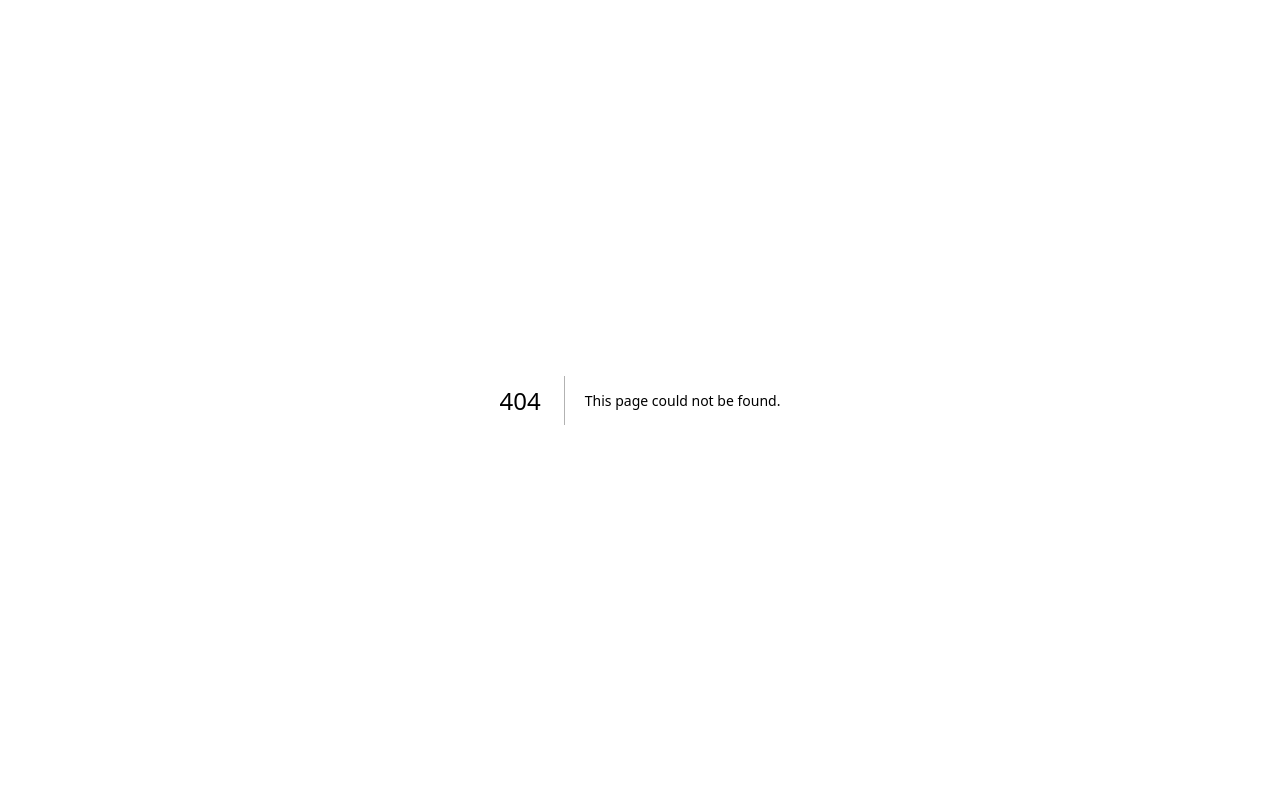
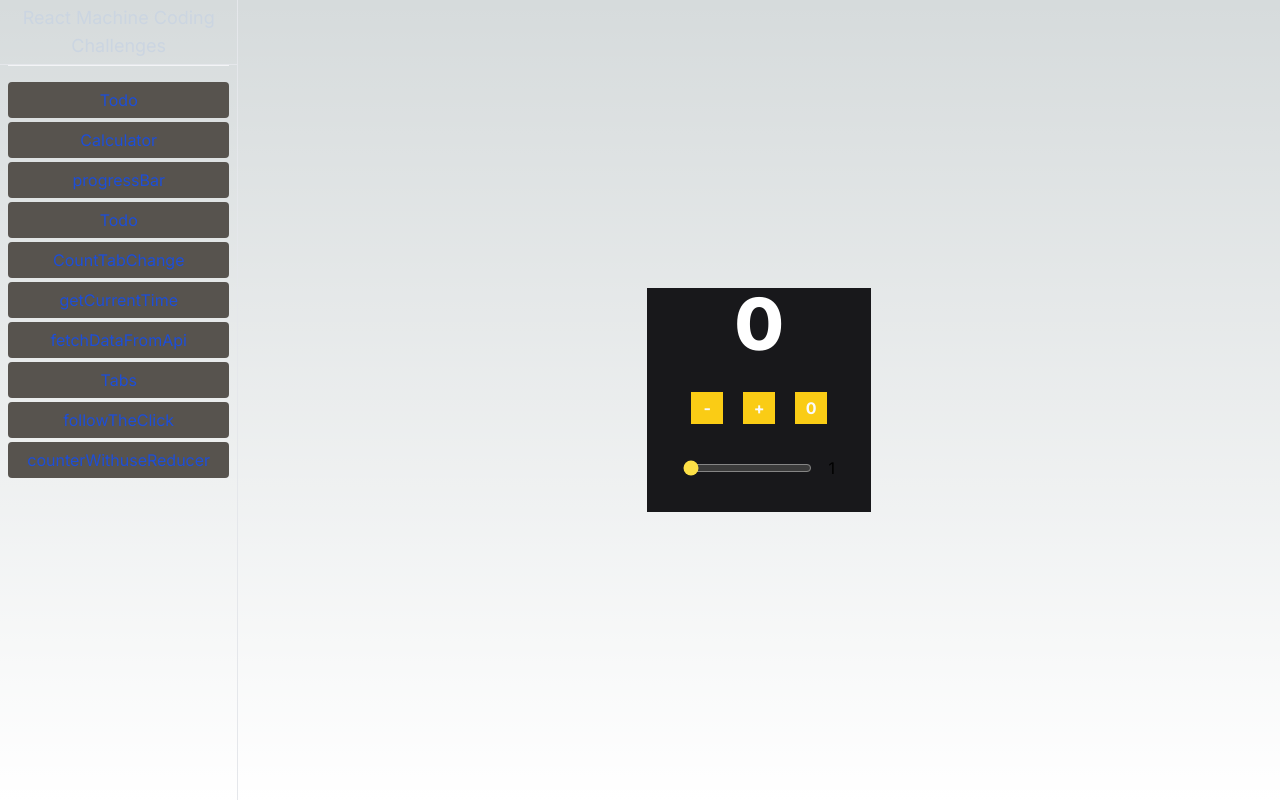
Before and after one commit to Surya-Thombare/react-machine-coding, a Next.js app: page /react-machine-coding/counterWithuseReducer in a window 1280 px wide. Before the commit this address had no page. Built offline with nearby package versions, Linux system fonts and the light colour scheme.

Commit message:
counterWithuseReducer

```diff
--- /dev/null
+++ b/app/react-machine-coding/counterWithuseReducer/page.tsx
@@ -0,0 +1,80 @@
+"use client";
+import * as React from "react";
+import Slider from "@/components/slider";
+
+interface State {
+  count: number;
+  step: number;
+}
+
+type Action =
+  | { type: "increment" }
+  | { type: "decrement" }
+  | { type: "reset" }
+  | { type: "updateStep"; step: number };
+
+function reducer(state: State, action: Action): State {
+  if (action.type === "increment") {
+    return {
+      count: state.count + state.step,
+      step: state.step,
+    };
+  } else if (action.type === "decrement") {
+    return {
+      count: state.count - state.step,
+      step: state.step,
+    };
+  } else if (action.type === "reset") {
+    return {
+      count: 0,
+      step: state.step,
+    };
+  } else if (action.type === "updateStep") {
+    return {
+      count: state.count,
+      step: action.step,
+    };
+  } else {
+    throw new Error("This action type isn't supported.");
+  }
+}
+
+export default function Counter() {
+  const [state, dispatch] = React.useReducer(reducer, {
+    count: 0,
+    step: 1,
+  });
+
+  const handleIncrement = () => dispatch({ type: "increment" });
+  const handleDecrement = () => dispatch({ type: "decrement" });
+  const handleReset = () => dispatch({ type: "reset" });
+  const handleUpdateStep = (step: number) =>
+    dispatch({ type: "updateStep", step });
+
+  return (
+    <main className="m-auto flex flex-col bg-zinc-900 w-56 h-56 items-center gap-8">
+      <h1 className="text-white font-extrabold text-7xl">{state.count}</h1>
+      <div className="flex gap-5">
+        <button
+          onClick={handleDecrement}
+          className=" bg-yellow-400 h-8 w-8 text-gray-50 font-bold"
+        >
+          -
+        </button>
+        <button
+          onClick={handleIncrement}
+          className=" bg-yellow-400 h-8 w-8 text-gray-50 font-bold"
+        >
+          +
+        </button>
+        <button
+          onClick={handleReset}
+          className=" bg-yellow-400 h-8 w-8 text-gray-50 font-bold"
+        >
+          0
+        </button>
+      </div>
+      <Slider min={1} max={10} onChange={handleUpdateStep} />
+    </main>
+  );
+}
--- a/components/Sidebar.tsx
+++ b/components/Sidebar.tsx
@@ -87,6 +87,14 @@ const Sidebar = ({ challengesList = {} }) => {
                     followTheClick
                   </Link>
                 </li>
+                <li>
+                  <Link
+                    href="/react-machine-coding/counterWithuseReducer"
+                    className="t group relative flex justify-center rounded bg-stone-600 px-2 py-1.5 text-blue-700"
+                  >
+                    counterWithuseReducer
+                  </Link>
+                </li>
               </ul>
             </div>
           </div>
--- /dev/null
+++ b/components/slider.tsx
@@ -0,0 +1,31 @@
+"use client";
+import * as React from "react";
+
+interface SliderProps {
+  min: number;
+  max: number;
+  onChange: (value: number) => void;
+}
+
+export default function Slider({ min, max, onChange }: SliderProps) {
+  const [value, setValue] = React.useState<number>(1);
+
+  return (
+    <div className="flex gap-4">
+      <input
+        className="accent-yellow-300"
+        type="range"
+        min={min}
+        max={max}
+        value={value}
+        step={1}
+        onChange={(e) => {
+          const updatedValue = Number(e.target.value);
+          onChange(updatedValue);
+          setValue(updatedValue);
+        }}
+      />
+      <div>{value}</div>
+    </div>
+  );
+}
```
